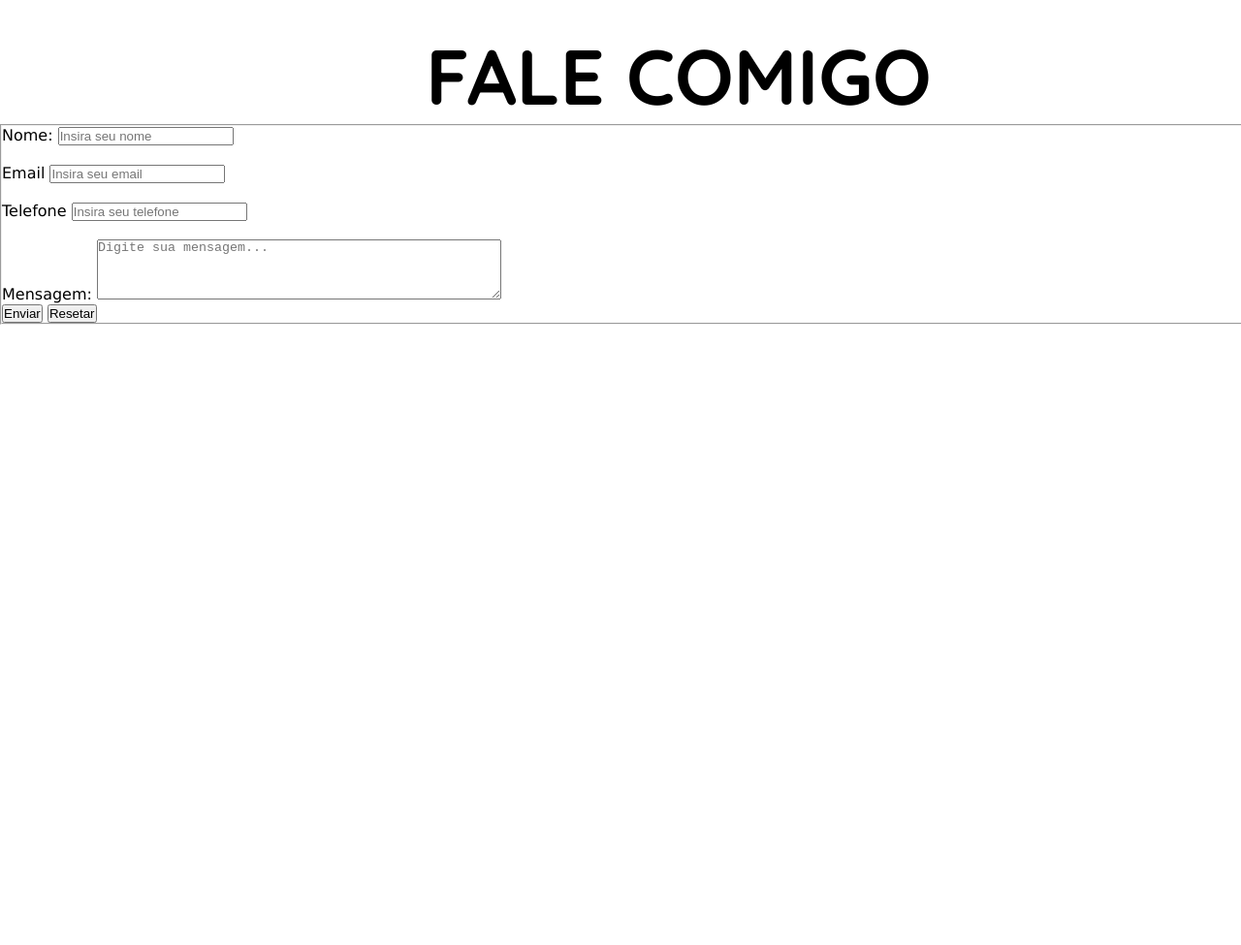
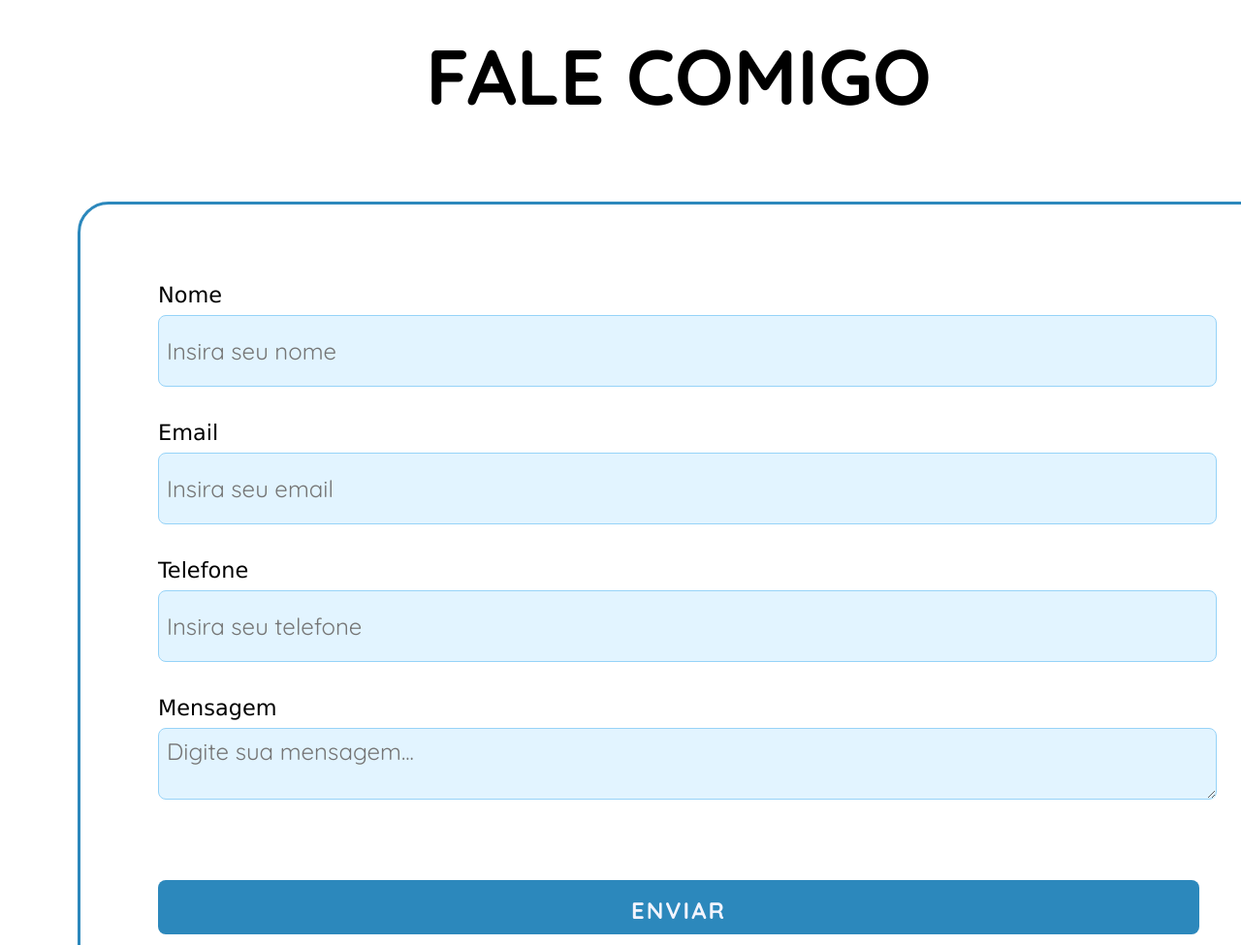
Before and after one commit to icarso/projetoContadorTom, a plain HTML site: page index.html in a window 1280 px wide. Shown: the part 4820-5795 px from the top of the page at 97% size. Drawn offline with Linux system fonts and the light colour scheme.

Commit message:
Personalização do formulário de contato

```diff
--- a/index.html
+++ b/index.html
@@ -91,8 +91,8 @@
         <div class="contato">
             <h2 id="subtitulo_contato">Fale comigo</h2>
             <form action="#" id="formulario" method="post">
-                <fieldset id="form_field">
-                    <label for="nome">Nome:</label>
+                <div id="form_field">
+                    <label for="nome">Nome</label>
                     <input type="nome" class="form_box" placeholder="Insira seu nome" id="nome_box" required><br><br>
 
                     <label for="email">Email</label>
@@ -101,14 +101,14 @@
                     <label for="telefone">Telefone</label>
                     <input type="telefone" class="form_box" placeholder="Insira seu telefone" id="telefone_box" required><br><br>
 
-                    <label for="message">Mensagem:</label>
+                    <label for="message">Mensagem</label>
                     <textarea class="form_box" id="message_box" placeholder="Digite sua mensagem..." rows="4" cols="50" wrap="hard"></textarea>
 
                     <div id="form_buttons">
                         <button type="submit" id="enviar">Enviar</button>
                         <button type="submit" id="resetar">Resetar</button>
                     </div>
-                    </fieldset>
+                </div>
             </form>
         </div>
         <!-- Footer -->
--- a/style.css
+++ b/style.css
@@ -452,6 +452,68 @@ h1{
     line-height: 30px;
 }
 
+/* Contato */
+
 .contato{
     grid-area: contato;
 }
+
+#formulario{
+    margin: 10vh;
+    padding: 5rem;
+    border: 3.5px solid #2C88BC;
+    border-radius: 2rem;
+    font-size: 1.4rem;
+}
+
+.form_box{
+    font-family: "Quicksand";
+    border:1px solid #96d3f8;
+    width: 100%;
+    height: 56px;
+    font-size: 1.5rem;
+    border-radius: 0.5rem;
+    padding: 0.5rem;
+    margin: 0.5rem 0;
+    background-color: #e2f4ff;
+    color:rgb(27, 27, 200);
+}
+
+#form_buttons{
+    margin: 5% 0;
+    display: flex;
+    flex-direction: column;
+    height: 10vh;
+    justify-content: space-between;
+}
+
+#form_buttons > button{
+    font-family: "Quicksand";
+    text-transform: uppercase;
+    width: 100%;
+    height: 56px;
+    font-weight: 700;
+    font-size: 1.5rem;
+    border-radius: 0.5rem;
+    color:#f2f4fd;
+    border: none;
+    letter-spacing: 2px;
+    padding: 1rem;
+    margin: 1rem 0;
+}
+
+#enviar{
+    background-color: #2C88BC;
+}
+
+#enviar:hover{
+    background-color: #39a6e6;
+}
+
+#resetar{
+    background-color: #e25454;
+}
+
+#resetar:hover{
+    background-color: #f83b3b;
+}
```
